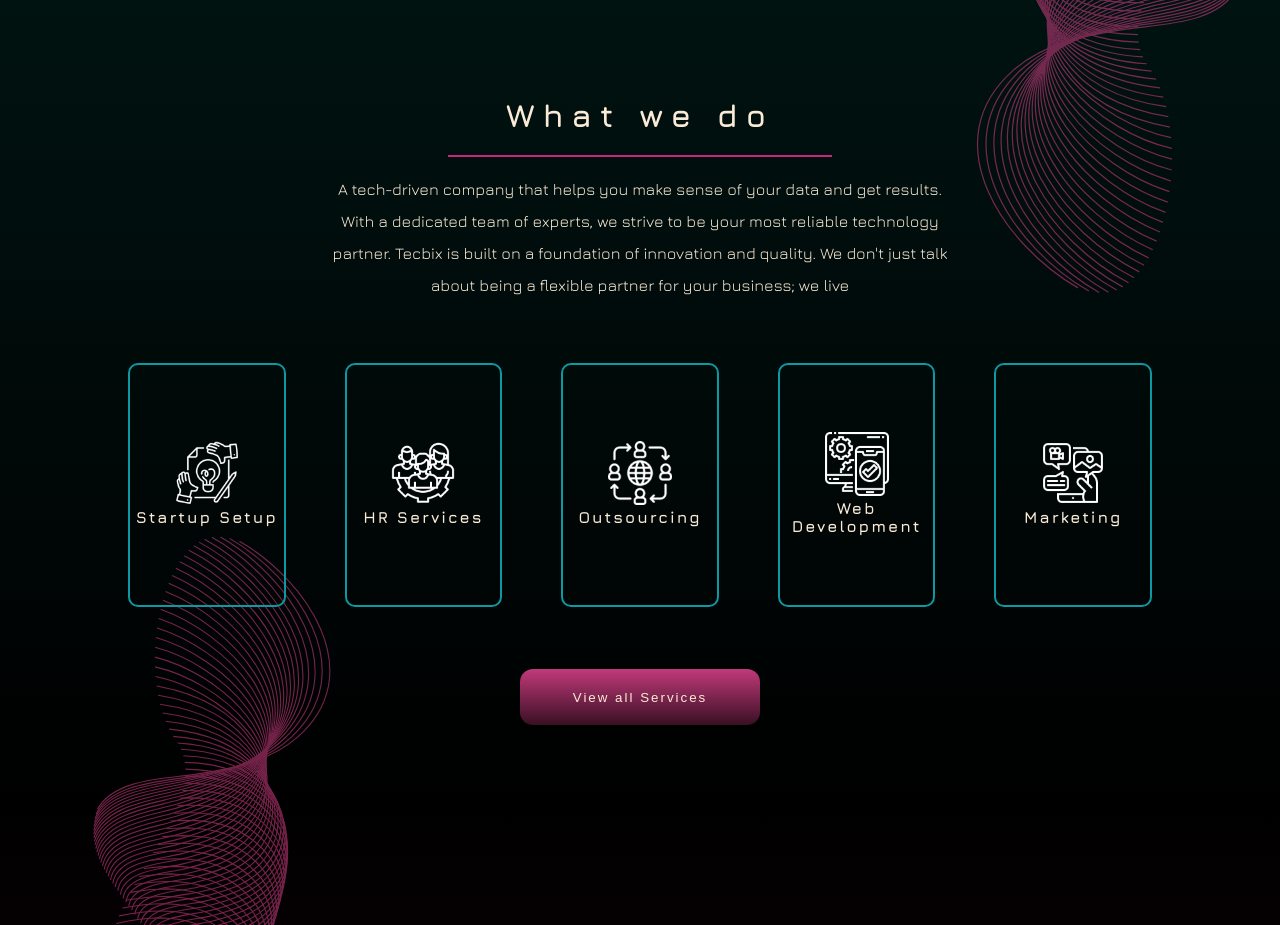
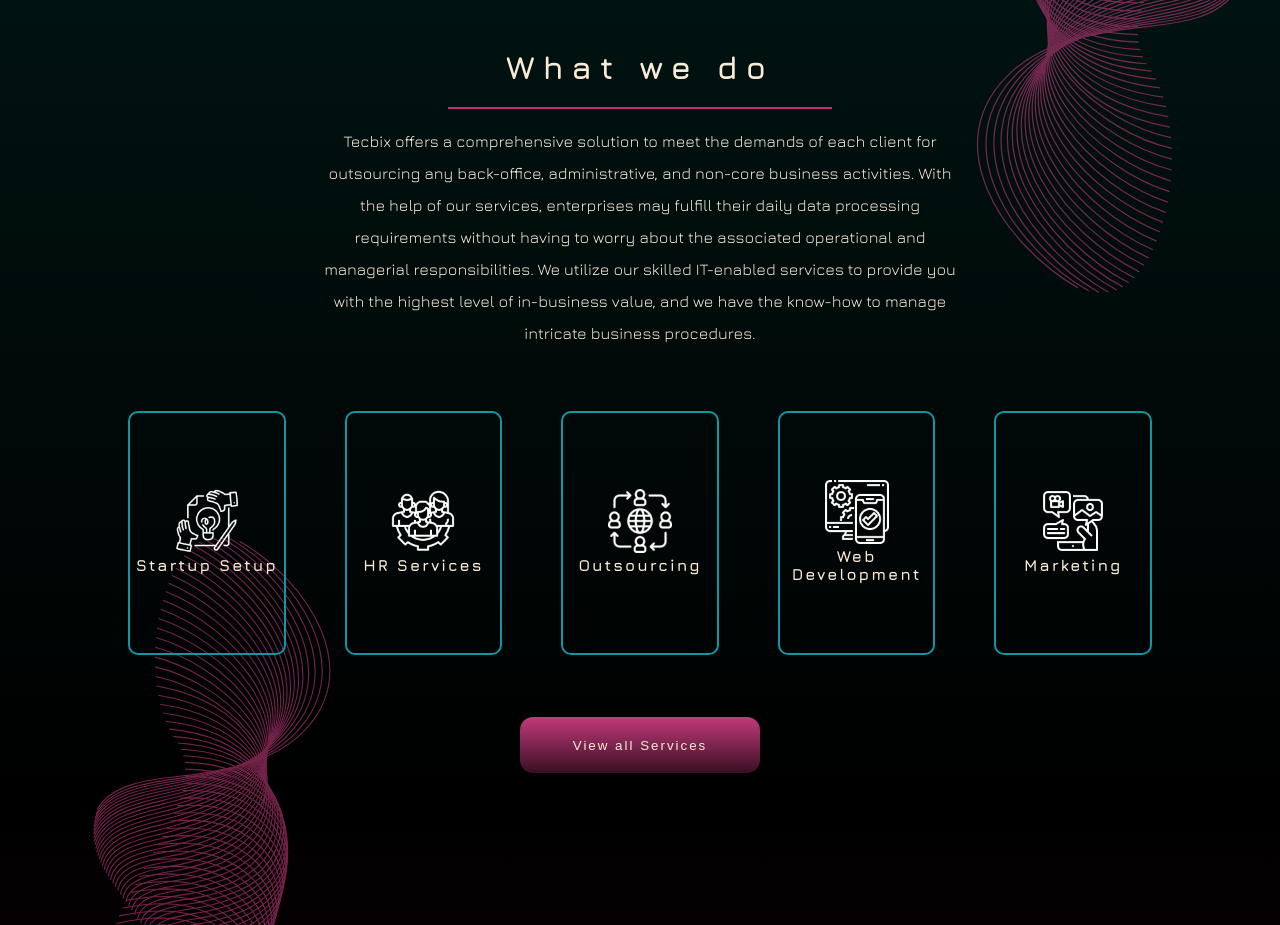
Before and after one commit to Zulker-Nien/tecbix, a React (Create React App) app: page / in a window 1280 px wide. Shown: the part 1600-2525 px from the top of the page. Built offline with nearby package versions, Linux system fonts and the light colour scheme.

Commit message:
Service motto changed

```diff
--- a/src/Pages/Home.js
+++ b/src/Pages/Home.js
@@ -87,11 +87,14 @@
           <h1>What we do</h1>
           <div className="line"></div>
           <p>
-            A tech-driven company that helps you make sense of your data and get
-            results. With a dedicated team of experts, we strive to be your most
-            reliable technology partner. Tecbix is built on a foundation of
-            innovation and quality. We don't just talk about being a flexible
-            partner for your business; we live
+            Tecbix offers a comprehensive solution to meet the demands of each
+            client for outsourcing any back-office, administrative, and non-core
+            business activities. With the help of our services, enterprises may
+            fulfill their daily data processing requirements without having to
+            worry about the associated operational and managerial
+            responsibilities. We utilize our skilled IT-enabled services to
+            provide you with the highest level of in-business value, and we have
+            the know-how to manage intricate business procedures.
           </p>
           {isTabletOrMobile ? (
             <Swiper
```
